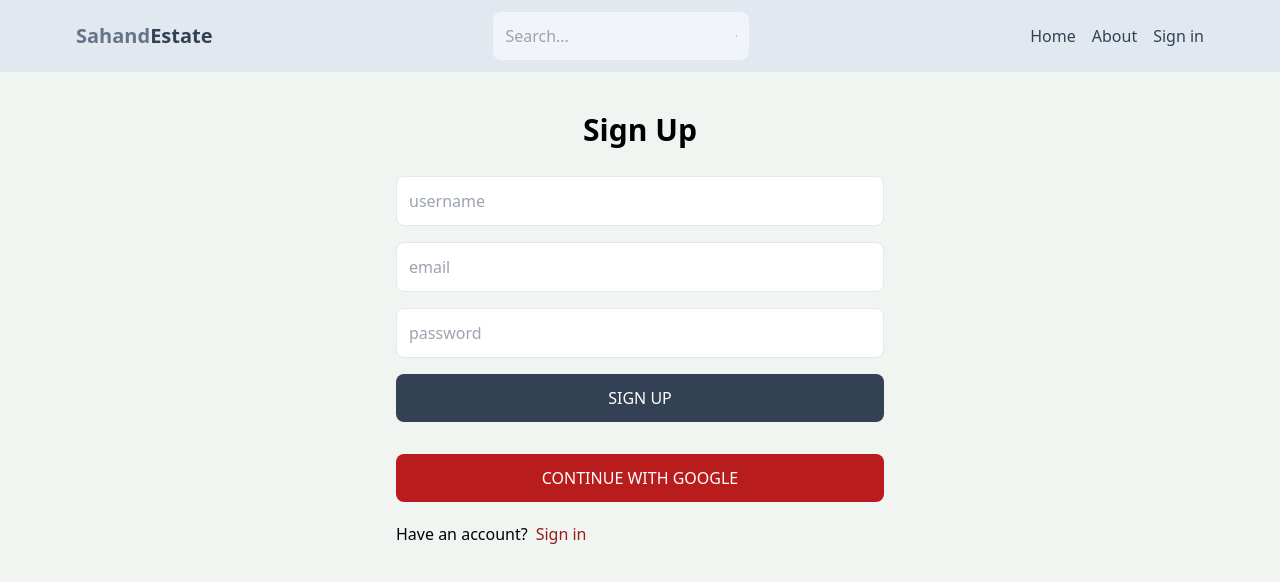
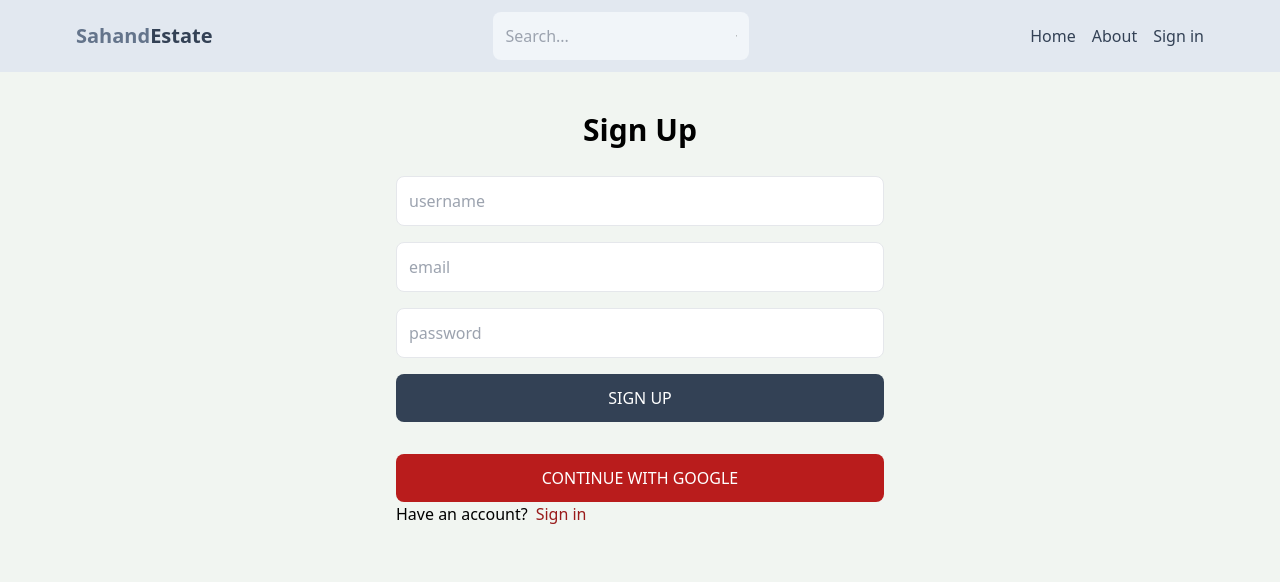
Before and after one commit to Aman-Islam-2003/REAL-ESTATE-MARKETPLACE, a React (Vite) app in the folder client/: page /sign-up in a window 1280 px wide. Shown: the top 582 px of the page. Built offline with nearby package versions, Linux system fonts and the light colour scheme; no server answers.

Commit message:
Update SignUp.jsx

```diff
--- a/client/src/pages/SignUp.jsx
+++ b/client/src/pages/SignUp.jsx
@@ -61,7 +61,7 @@ const SignUp = () => {
         <ToastContainer />
         <OAuth/>
       </form>
-      <div className='flex gap-2 mt-5'>
+      <div className='flex gap-2 m t-5'>
         <p>Have an account?</p>
         <Link to={"/sign-in"}>
           <span className='text-red-800'>Sign in</span>
```
